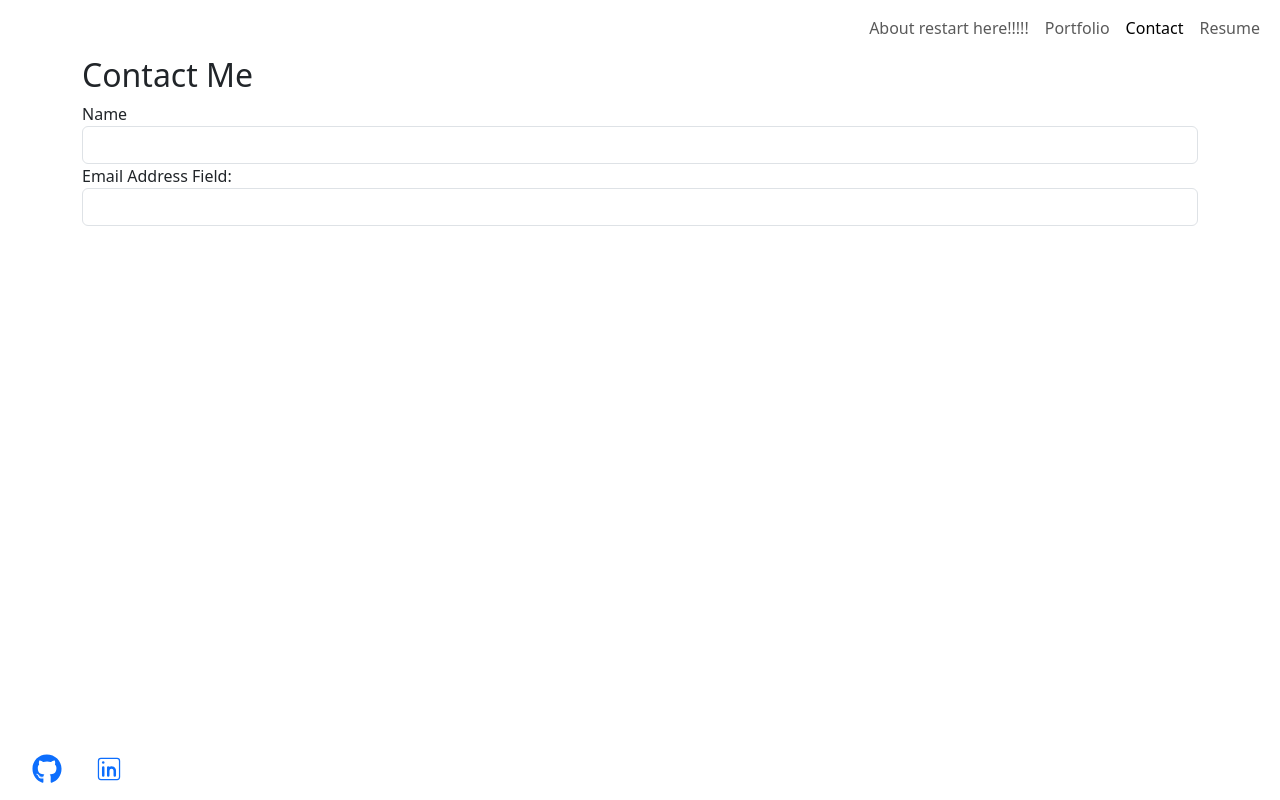
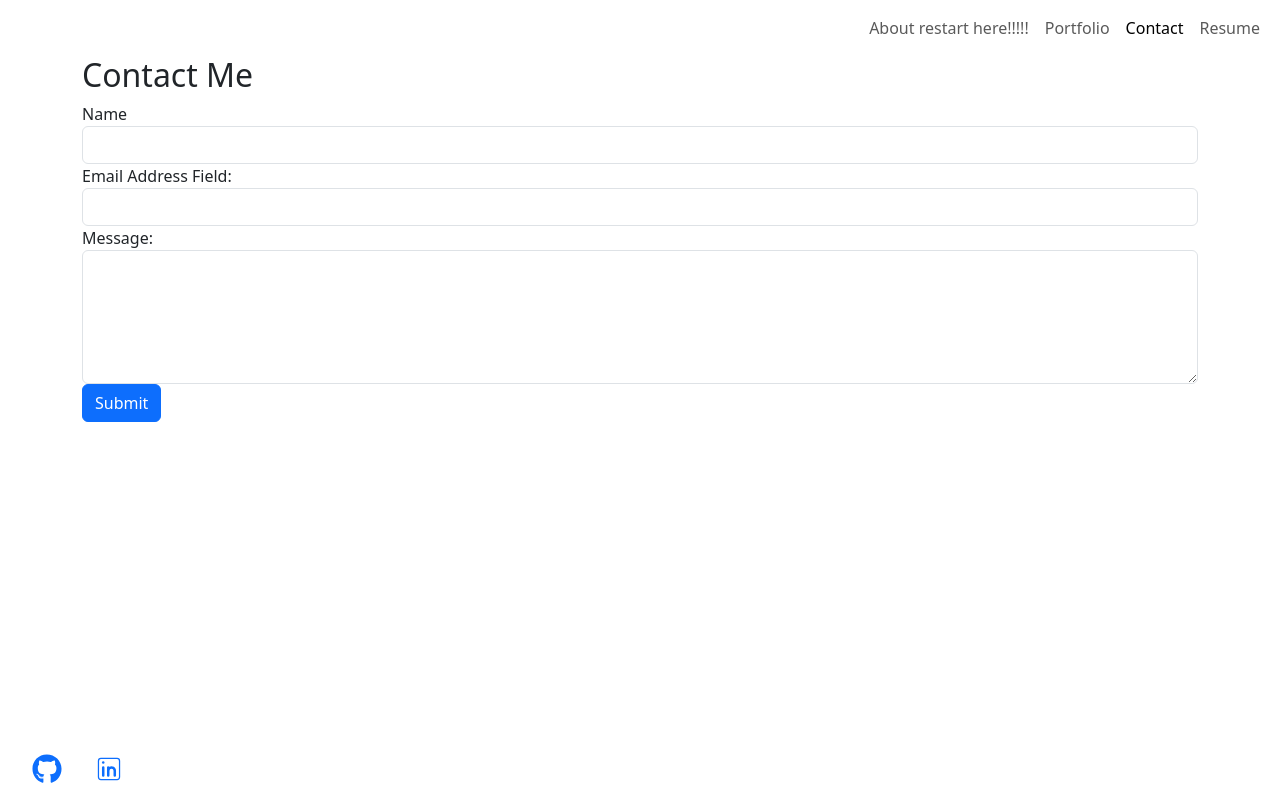
Before and after one commit to Jameshughes2009/ReactPortfolio, a React (Vite) app: page /Contact in a window 1280 px wide. Built offline with nearby package versions, Linux system fonts and the light colour scheme.

Commit message:
adding submit and required messaging fields

```diff
--- a/src/pages/Contact.jsx
+++ b/src/pages/Contact.jsx
@@ -77,7 +77,31 @@ export default function ContactForm() {
                         onBlur={handleBlur}
                         required
                     />
+                    {validationErrors.email && (
+                        <div className="invalid-feedback"> Email is a required field</div>
+                    )}
                 </div>
+                <div className="form-group">
+                    <label htmlFor="message">Message:</label>
+                    <textarea
+                        className={`form-control ${
+                            validationErrors.message ? "is-invalid": ""
+                        }`}
+                        id="message"
+                        name="message"
+                        rows="5"
+                        value={formData.message}
+                        onChange={handleChange}
+                        onBlur={handleBlur}
+                        required
+                    ></textarea>
+                    {validationErrors.message && (
+                        <div className="invalid-feedback"> Message not filled. </div>
+                    )}
+                </div>
+                <button type="submit" className="btn btn-primary">
+                    Submit
+                </button>
             </form>
         </div>
     )
```
